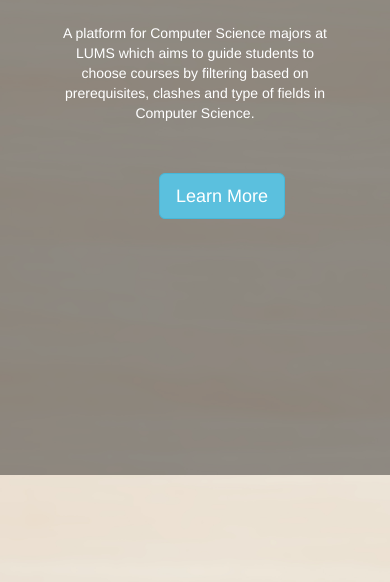
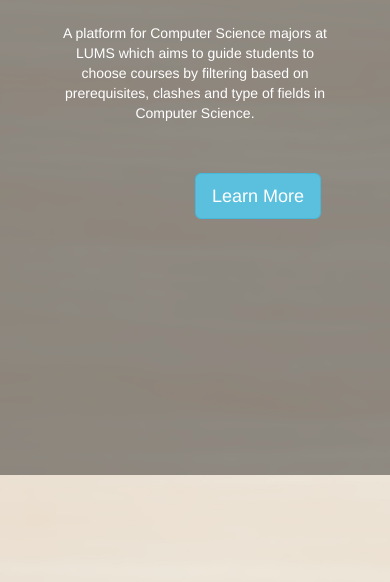
Before and after one commit to khadijatariq/adWise, a plain HTML site: page index1.html in a window 390 px wide. Shown: the part 237-819 px from the top of the page. Drawn offline with nearby package versions, Linux system fonts and the light colour scheme.

Commit message:
responsive

```diff
--- a/index1.html
+++ b/index1.html
@@ -45,7 +45,7 @@
             prerequisites, clashes and type of fields in Computer Science.
           </p>
           <a class="btn btn-lg btn-info" href="about.html" role="button" style="margin-top:40px; position:relative;
-          left:40%;">Learn More</a>
+          left:50%;">Learn More</a>
         </div>
         <div class="clearfix visible-sm-block"></div>
         <div class="col-sm-12 col-md-6 col-lg-6" id="ebox">
```
